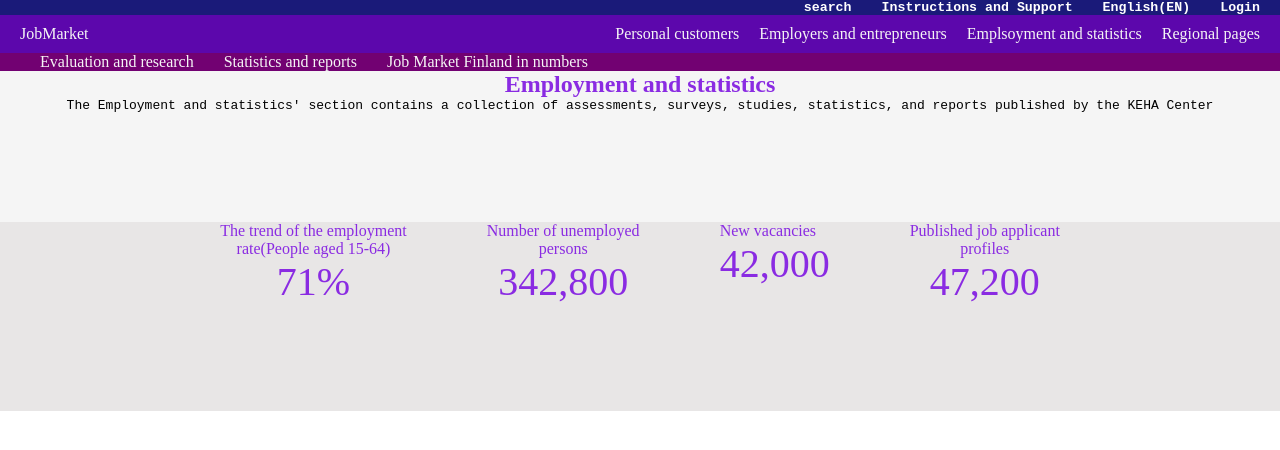
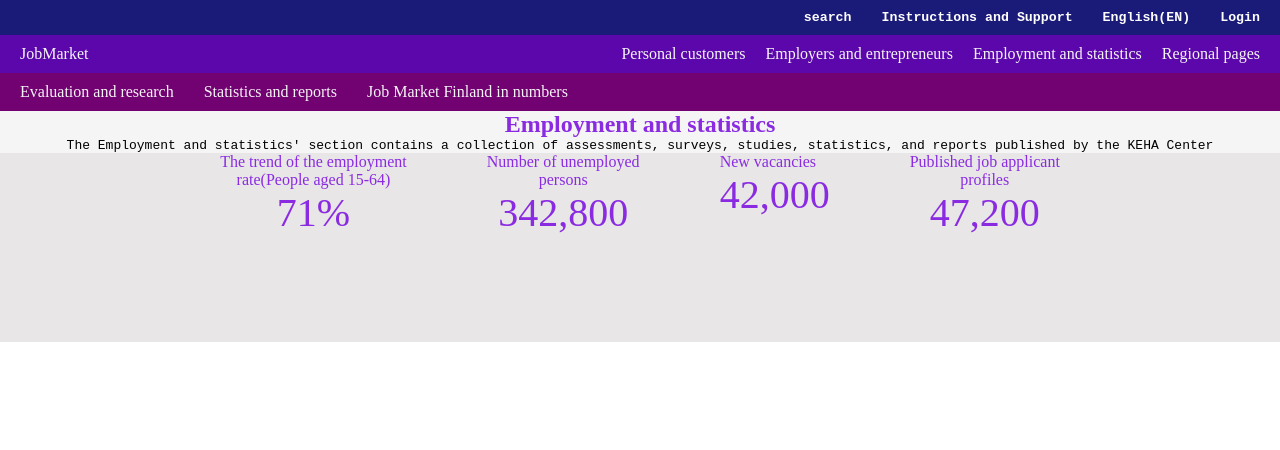
Before and after one commit to franklinadom/React-Project, a React (Vite) app in the folder frontend/: page / in a window 1280 px wide. Shown: the top 450 px of the page. Built offline with nearby package versions, Linux system fonts and the light colour scheme.

Commit message:
updated to section 4

```diff
--- a/frontend/src/components/header/Header1.css
+++ b/frontend/src/components/header/Header1.css
@@ -6,7 +6,7 @@
 .navbar{
   font-family: 'Courier New', Courier, monospace;
   justify-content: flex-end;
-  padding-right: 20px;
+  padding:10px 20px;
   display: flex;
   gap: 30px;
   background-color: rgb(26, 26, 121);
@@ -35,17 +35,18 @@
 }
 
 .section3{
+  display: flex;
+  align-items: center;
   color: whitesmoke;
+  background-color: rgb(114, 1, 114);
+  padding: 10px 20px;
   gap: 30px;
-  display: flex;
-  padding-left: 40px;
-  background-color: rgb(114, 1, 114);
 }
 
 .main{
   color: blueviolet;
   background-color:whitesmoke;
-  height: 4cm;
+
 
 }
 
--- a/frontend/src/components/header/Header1.jsx
+++ b/frontend/src/components/header/Header1.jsx
@@ -22,7 +22,7 @@ function Header1(){
         <div className="container2">
           <p>Personal customers</p>
           <p>Employers and entrepreneurs</p>
-          <p>Emplsoyment and statistics</p>
+          <p>Employment and statistics</p>
           <p>Regional pages</p>
         </div>
 
```
